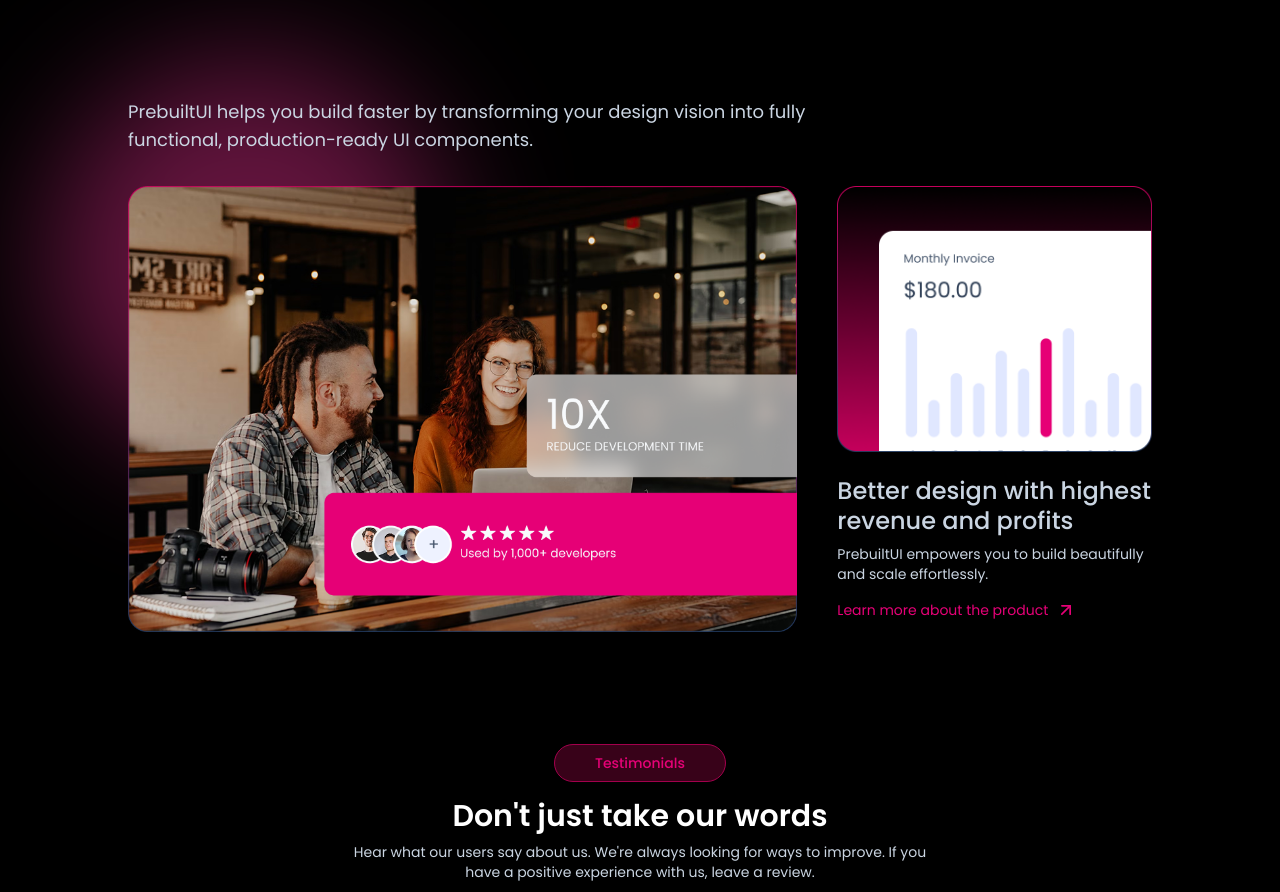
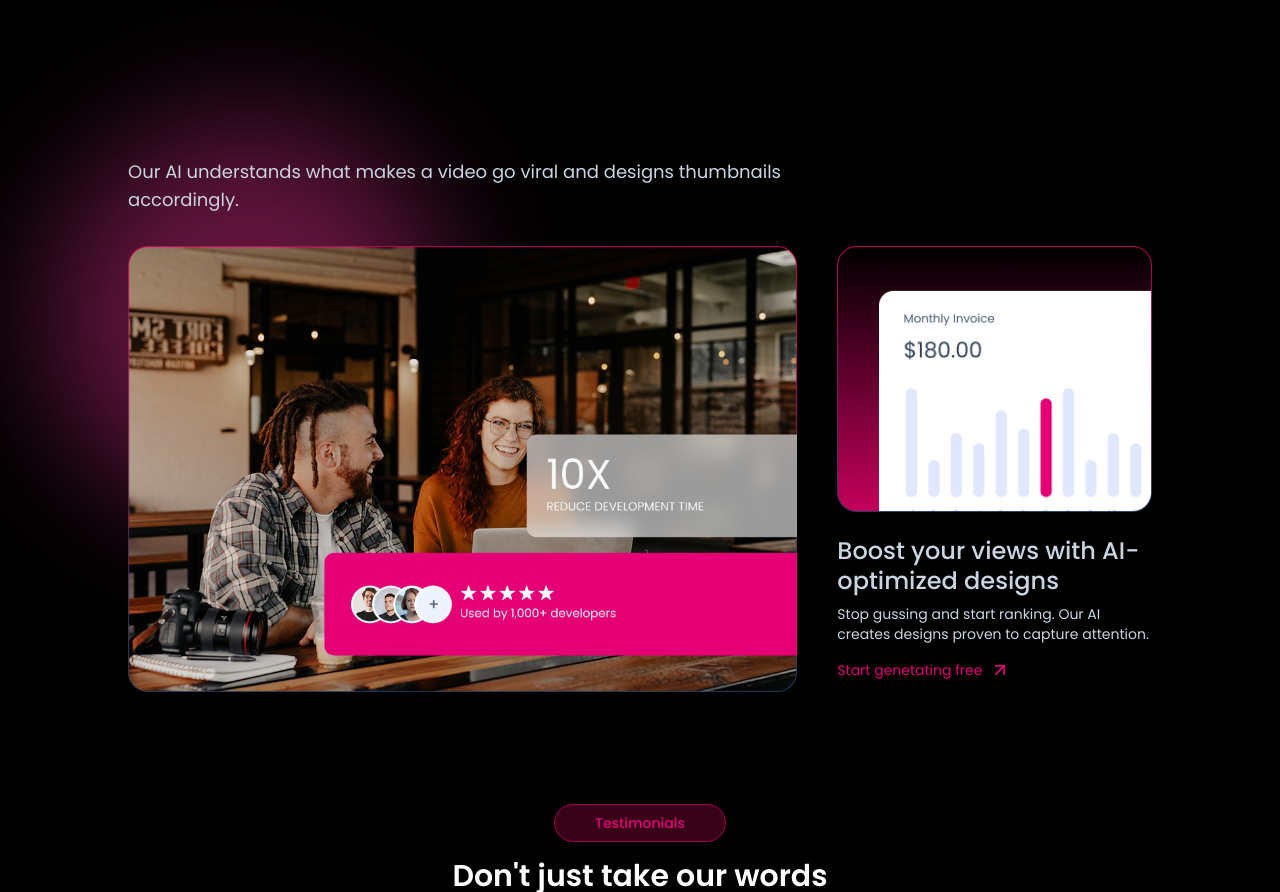
Before and after one commit to ishapanchal07/Thumbnail-Generator, a React (Vite) app in the folder client/: page / in a window 1280 px wide. Shown: the part 1934-2826 px from the top of the page. Built offline with nearby package versions, Linux system fonts and the light colour scheme.

Commit message:
compeleted hero section

```diff
--- a/client/src/sections/FeaturesSection.tsx
+++ b/client/src/sections/FeaturesSection.tsx
@@ -8,17 +8,24 @@
 export default function FeaturesSection() {
     return (
         <div id="features" className="px-4 md:px-16 lg:px-24 xl:px-32">
-            <SectionTitle text1="Features" text2="Why use our  generator" text3="Create stunning thumbnails that get clicks, without the hassle." />
+            <SectionTitle
+                text1="Features"
+                text2="Why use our generator"
+                text3="Create stunning thumbnails that get clicks, without the hassle."
+            />
+
             <div className="flex flex-wrap items-center justify-center gap-6 md:gap-4 mt-16 px-6">
                 {featuresData.map((feature: IFeature, index: number) => (
-                    <motion.div key={index} className={`${index === 1 ? 'p-px rounded-[13px] bg-linear-to-br from-pink-600 to-slate-800' : ''}`}
+                    <motion.div
+                        key={index}
+                        className={`${index === 1 ? 'p-px rounded-[13px] bg-linear-to-br from-pink-600 to-slate-800' : ''}`}
                         initial={{ y: 150, opacity: 0 }}
                         whileInView={{ y: 0, opacity: 1 }}
                         viewport={{ once: true }}
                         transition={{ delay: index * 0.15, type: "spring", stiffness: 320, damping: 70, mass: 1 }}
                     >
                         <div className="p-6 rounded-xl space-y-4 border border-slate-800 bg-slate-950 max-w-80 w-full">
-                            {feature.icon}
+                            <img src={feature.icon} alt={feature.title} />
                             <h3 className="text-base font-medium text-white">
                                 {feature.title}
                             </h3>
@@ -29,36 +36,62 @@
                     </motion.div>
                 ))}
             </div>
+
             <div className="mt-40 relative mx-auto max-w-5xl">
                 <div className="absolute -z-50 size-100 -top-10 -left-20 aspect-square rounded-full bg-pink-500/40 blur-3xl"></div>
-                <motion.p className="text-slate-300 text-lg text-left max-w-3xl"
+
+                <motion.p
+                    className="text-slate-300 text-lg text-left max-w-3xl"
                     initial={{ y: 150, opacity: 0 }}
                     whileInView={{ y: 0, opacity: 1 }}
                     viewport={{ once: true }}
                     transition={{ type: "spring", stiffness: 320, damping: 70, mass: 1 }}
                 >
-                    PrebuiltUI helps you build faster by transforming your design vision into fully functional, production-ready UI components.
+                    Our AI understands what makes a video go viral and designs thumbnails accordingly.
                 </motion.p>
+
                 <div className="grid grid-cols-1 md:grid-cols-3 mt-8 gap-10">
-                    <motion.div className="md:col-span-2"
+                    <motion.div
+                        className="md:col-span-2"
                         initial={{ y: 150, opacity: 0 }}
                         whileInView={{ y: 0, opacity: 1 }}
                         viewport={{ once: true }}
                         transition={{ type: "spring", stiffness: 240, damping: 70, mass: 1 }}
                     >
-                        <img className="h-full w-auto" src="/assets/features-showcase-1.png" alt="features showcase" width={1000} height={500} />
+                        <img
+                            className="h-full w-auto"
+                            src="/assets/features-showcase-1.png"
+                            alt="features showcase"
+                            width={1000}
+                            height={500}
+                        />
                     </motion.div>
-                    <motion.div className="md:col-span-1"
+
+                    <motion.div
+                        className="md:col-span-1"
                         initial={{ y: 150, opacity: 0 }}
                         whileInView={{ y: 0, opacity: 1 }}
                         viewport={{ once: true }}
                         transition={{ delay: 0.15, type: "spring", stiffness: 320, damping: 70, mass: 1 }}
                     >
-                        <img src="/assets/features-showcase-2.png" alt="features showcase" width={1000} height={500} className="hover:-translate-y-0.5 transition duration-300" />
-                        <h3 className="text-[24px]/7.5 text-slate-300 font-medium mt-6">Better design with highest revenue and profits </h3>
-                        <p className="text-slate-300 mt-2">PrebuiltUI empowers you to build beautifully and scale effortlessly.</p>
-                        <a href="https://prebuiltui.com" className="group flex items-center gap-2 mt-4 text-pink-600 hover:text-pink-700 transition">
-                            Learn more about the product
+                        <img
+                            src="/assets/features-showcase-2.png"
+                            alt="features showcase"
+                            width={1000}
+                            height={500}
+                            className="hover:-translate-y-0.5 transition duration-300"
+                        />
+                        <h3 className="text-[24px]/7.5 text-slate-300 font-medium mt-6">
+                            Boost your views with AI-optimized designs
+                        </h3>
+                        <p className="text-slate-300 mt-2">
+                            Stop gussing and start ranking. Our AI creates designs proven to capture attention.
+                        </p>
+                        <a
+                            href="https://prebuiltui.com"
+                            className="group flex items-center gap-2 mt-4 text-pink-600 hover:text-pink-700 transition"
+                        >
+                            Start genetating free
                             <ArrowUpRight className="size-5 group-hover:translate-x-0.5 transition duration-300" />
                         </a>
                     </motion.div>
```
